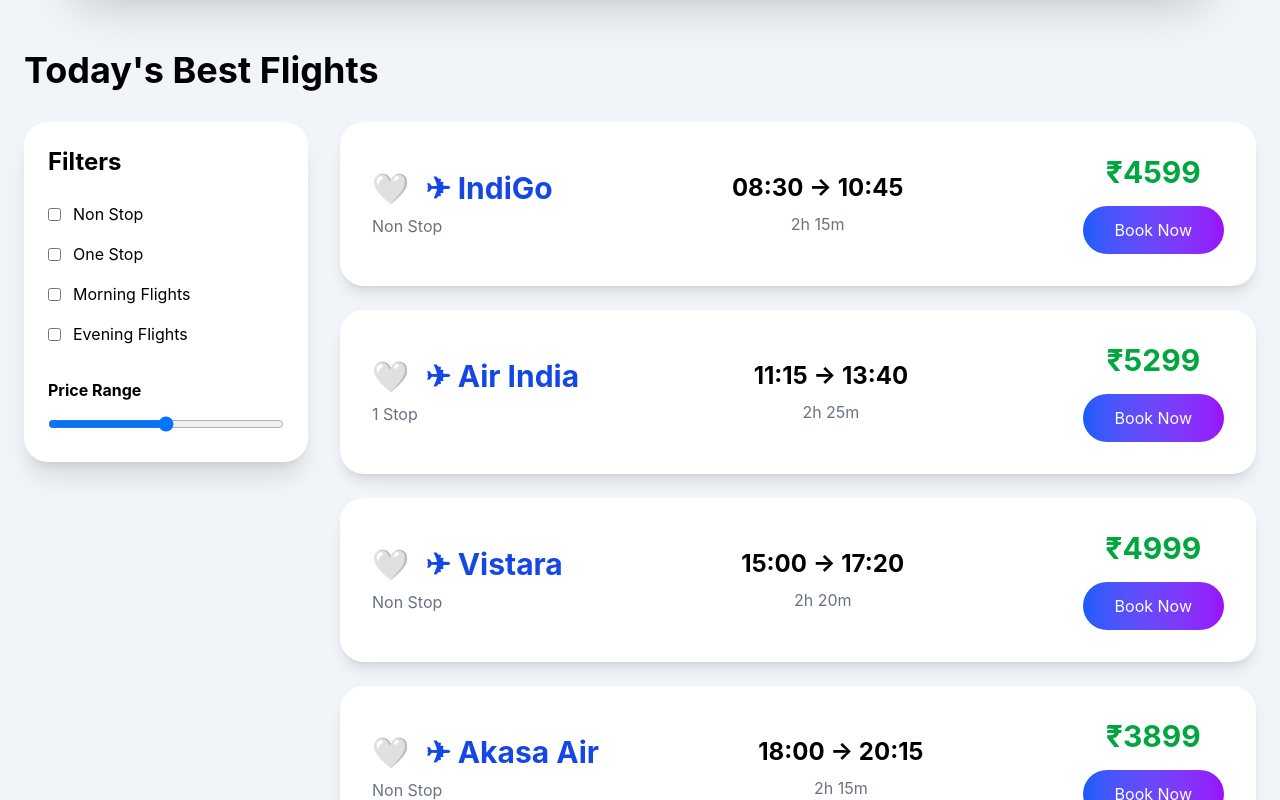
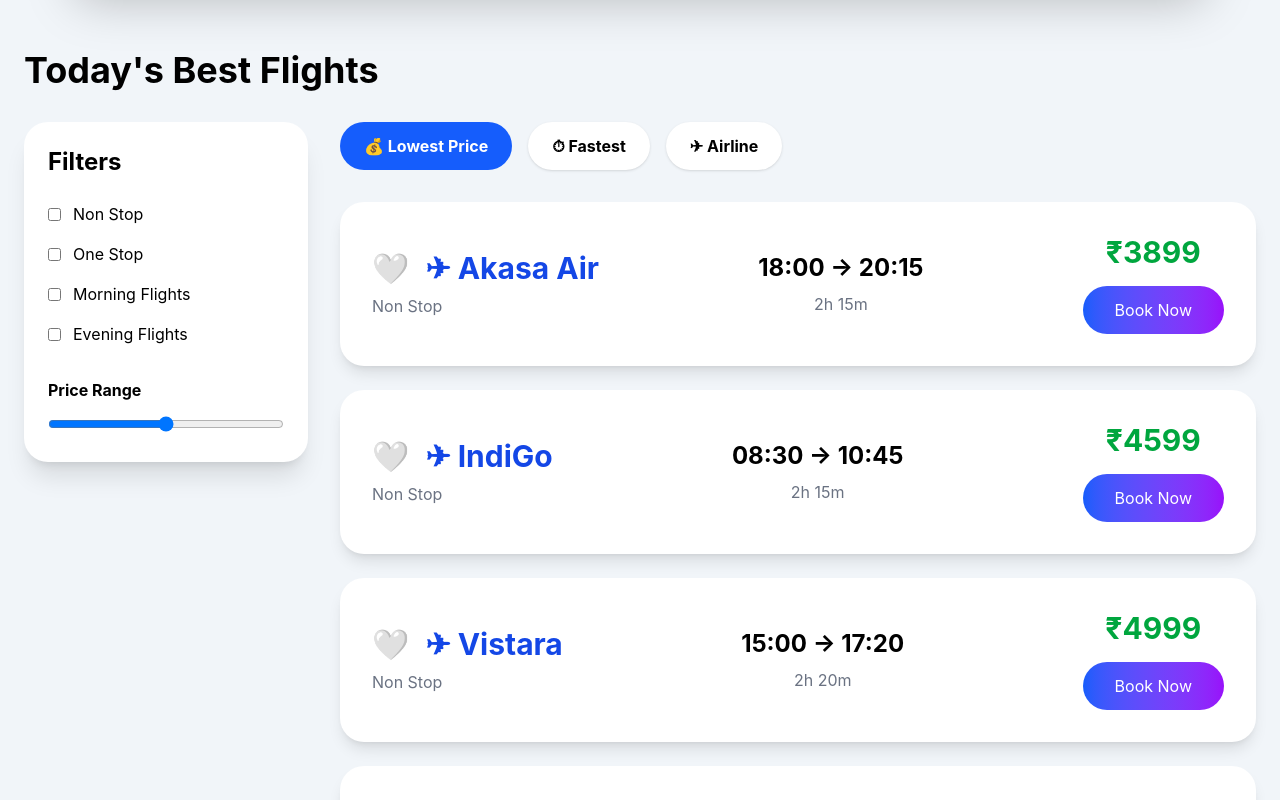
Before and after one commit to aryan20065-cloud/TripNexa, a React (Vite) app in the folder client/: page /flights in a window 1280 px wide. Shown: the part 500-1300 px from the top of the page. Built offline with nearby package versions, Linux system fonts and the light colour scheme.

Commit message:
Added flight sorting feature

```diff
--- a/client/src/pages/Flights.jsx
+++ b/client/src/pages/Flights.jsx
@@ -3,17 +3,26 @@
 import FlightSearch from "../components/flights/FlightSearch";
 import FlightCard from "../components/flights/FlightCard";
 import FlightFilters from "../components/flights/FlightFilters";
+import FlightSort from "../components/flights/FlightSort";
 import flights from "../data/flights";
 
 function Flights() {
   const [from, setFrom] = useState("");
   const [to, setTo] = useState("");
+  const [sortBy, setSortBy] = useState("price");
 
   const filteredFlights = flights.filter((flight) => {
     return (
       flight.from.toLowerCase().includes(from.toLowerCase()) &&
       flight.to.toLowerCase().includes(to.toLowerCase())
     );
+  });
+
+  const sortedFlights = [...filteredFlights].sort((a, b) => {
+    if (sortBy === "price") return a.price - b.price;
+    if (sortBy === "duration") return a.duration.localeCompare(b.duration);
+    if (sortBy === "airline") return a.airline.localeCompare(b.airline);
+    return 0;
   });
 
   return (
@@ -41,9 +50,12 @@
             <FlightFilters />
           </div>
 
-          <div className="md:col-span-3 space-y-6">
-            {filteredFlights.length > 0 ? (
-              filteredFlights.map((flight) => (
+          <div className="md:col-span-3">
+            <FlightSort sortBy={sortBy} setSortBy={setSortBy} />
+
+            <div className="space-y-6">
+              {sortedFlights.length > 0 ? (
+                sortedFlights.map((flight) => (
                   <FlightCard
                     key={flight.id}
                     airline={flight.airline}
@@ -65,6 +77,7 @@
               )}
             </div>
           </div>
+        </div>
       </section>
     </div>
   );
```
Lines whose indentation alone changed are shown as unchanged.
